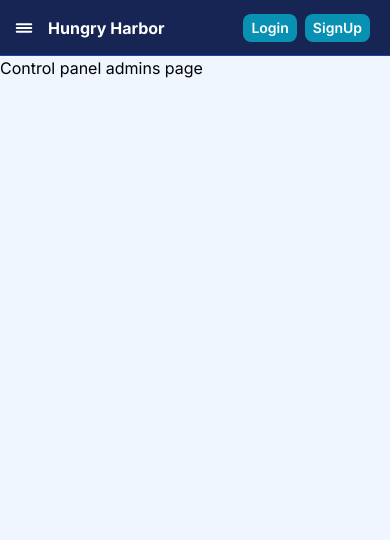
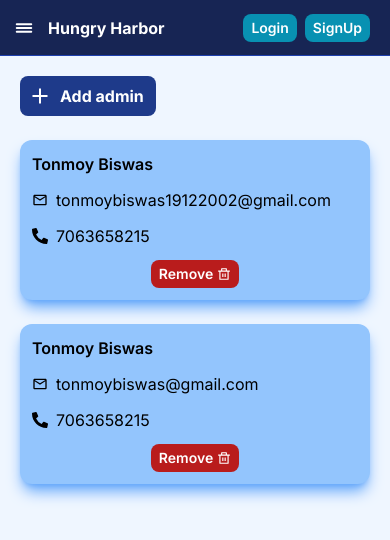
Before and after one commit to Tonmoy1912/hungry-harbor, a Next.js app: page /control-panel/admins in a window 390 px wide. Shown: the top 540 px of the page. Built offline with nearby package versions, Linux system fonts and the light colour scheme; no server answers.

Commit message:
admin page added

```diff
--- a/src/app/(owner-page)/control-panel/admins/page.js
+++ b/src/app/(owner-page)/control-panel/admins/page.js
@@ -1,9 +1,73 @@
-import React from 'react'
+"use client";
+import React, { Fragment, useState } from 'react';
+import { IoMdAdd } from "react-icons/io";
+import { MdOutlineMailOutline } from "react-icons/md";
+import { FaPhoneAlt } from "react-icons/fa";
+import { RiDeleteBinLine } from "react-icons/ri";
 
 export default function page() {
   return (
-    <div>
-      Control panel admins page
+    <div className='p-5 flex flex-col justify-start items-start gap-6'>
+      <AddButton />
+      <AdminBox user={{ name: "Tonmoy Biswas", email: "tonmoybiswas19122002@gmail.com", phone: "7063658215" }} />
+      <AdminBox user={{ name: "Tonmoy Biswas", email: "tonmoybiswas@gmail.com", phone: "7063658215" }} />
+    </div>
+  )
+};
+
+function AddButton() {
+  const [inputDisplay, setInputDisplay] = useState(false);
+  function clickHandler() {
+    setInputDisplay(true);
+  }
+  return (
+    <Fragment>
+      <button className='px-3 py-2 bg-blue-900  rounded-lg  flex justify-center gap-3 items-center text-white font-bold hover:bg-blue-700 hover:text-white ' onClick={clickHandler}><IoMdAdd className='scale-150 ' /> Add admin</button>
+      {inputDisplay && <AdminInputBox setInputDisplay={setInputDisplay} />}
+    </Fragment>
+  );
+}
+
+function AdminBox({ user }) {
+  return (
+    <Fragment>
+      <div className='w-full p-3 rounded-xl bg-blue-300 shadow-lg shadow-blue-400 flex flex-col gap-3 md:flex-row md:justify-between md:items-center'>
+        <p className='font-semibold text-black '>{user.name}</p>
+        <p className='text-black  flex justify-start gap-2 items-center '> < MdOutlineMailOutline /> <span>{user.email}</span> </p>
+        <p className='text-black  flex justify-start gap-2 items-center '> < FaPhoneAlt /> <span>{user.phone == "" ? "None" : user.phone}</span> </p>
+        <button className='px-2 py-1 bg-red-700 hover:bg-red-600 text-white font-semibold text-sm rounded-lg self-center flex justify-start gap-1 items-center'> <span>Remove</span> <RiDeleteBinLine /></button>
+      </div>
+    </Fragment>
+  );
+}
+
+
+function AdminInputBox({ setInputDisplay }) {
+  const [email, setEmail] = useState("");
+  function changeHandler(e) {
+    setEmail(e.target.value);
+  }
+  function clickHandler() {
+    setInputDisplay(false);
+  }
+  return (
+    <div className='p-3 flex flex-col md:flex-row gap-2 justify-start   bg-blue-200 border border-blue-800 rounded-md w-full md:w-auto '>
+      <input type="email" className='p-0.5 rounded-lg bg-slate-100' placeholder='Enter Email' value={email} onChange={changeHandler} />
+      <button className='px-2 py-1 bg-green-700 hover:bg-green-600 rounded-lg text-white text-sm font-semibold' onClick={clickHandler}>Add</button>
     </div>
   )
 }
+
+function ConfirmBox({ onYes, onCancel }) {
+  return (
+    <div className='z-10 fixed top-0 left-0 h-screen w-screen flex justify-center items-center'>
+      <div className={`min-h-[30%] w-[70%] md:w-[40%] bg-blue-900 shadow-lg shadow-blue-950 text-2xl flex flex-col justify-around font-extrabold  items-center gap-3 sm:gap-5 rounded-3xl pb-6 overflow-clip`}>
+        <p className={`font-extrabold text-md text-center text-white break-words p-3`}>Dismiss as admin</p>
+        <div className='flex justify-center items-center gap-5'>
+          <button className='h-8 w-16 bg-red-700  text-white font-semibold text-sm rounded-lg ' onClick={onYes}> Yes </button>
+          <button className='h-8 w-16 bg-slate-100  text-black font-semibold text-sm rounded-lg ' onClick={onCancel}> Cancel </button>
+        </div>
+      </div>
+    </div>
+  );
+}
```
